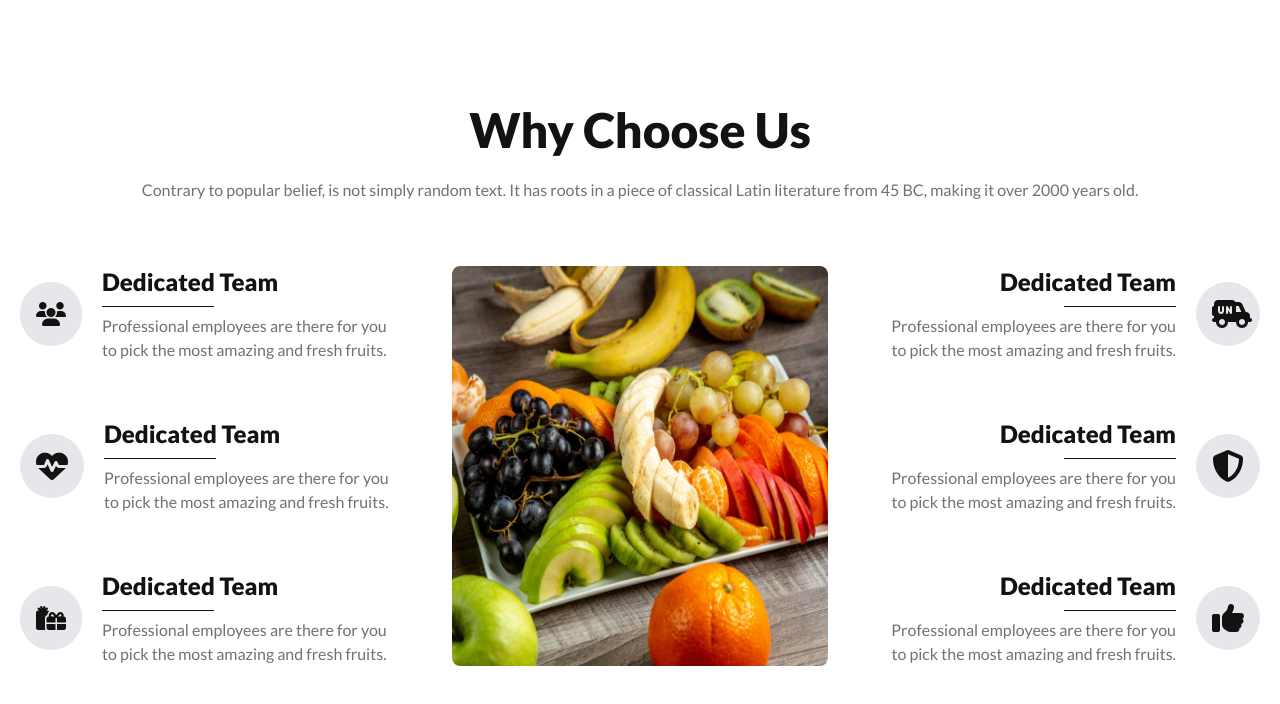
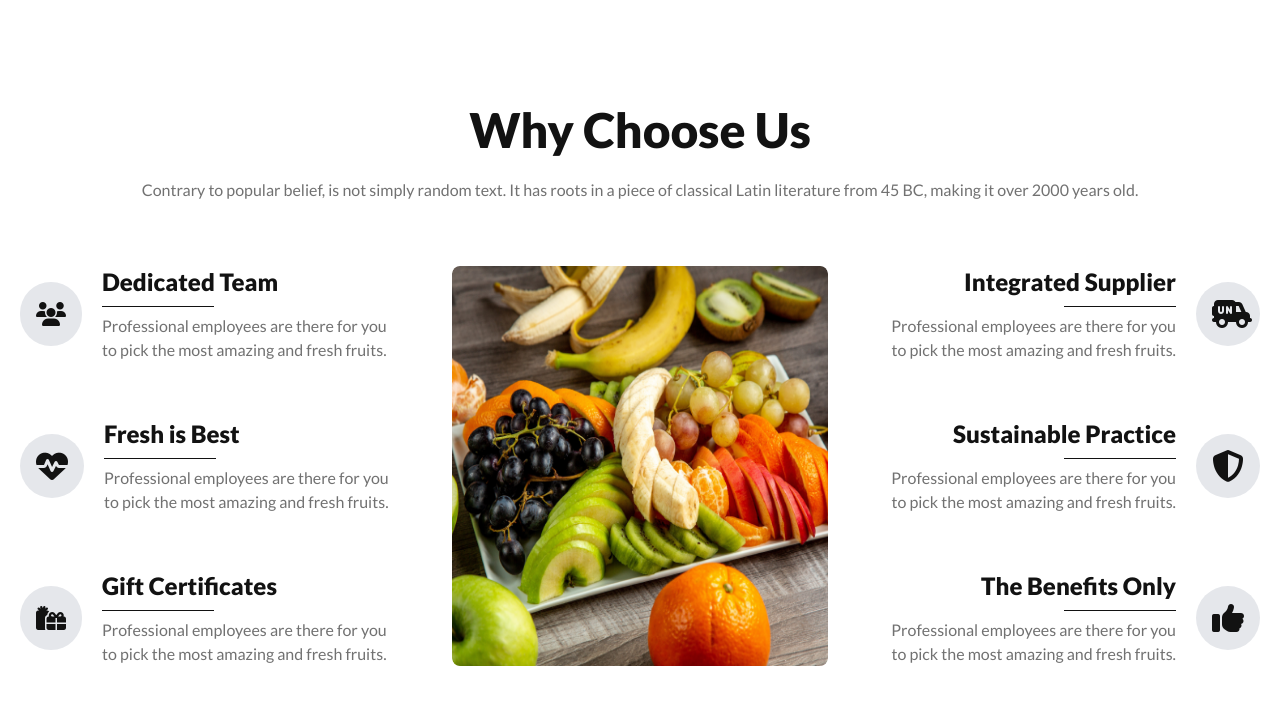
Before and after one commit to mehedi-hasans/B8A3-Fruit-Brust-Project, a plain HTML site: page index.html in a window 1280 px wide. Shown: the part 2649-3353 px from the top of the page. Drawn offline with nearby package versions, Linux system fonts and the light colour scheme.

Commit message:
data change

```diff
--- a/index.html
+++ b/index.html
@@ -45,7 +45,6 @@
               <li><a>About</a></li>
             </ul>
           </div>
-
           <!-- nav 02 -->
             <div class="flex gap-4 items-center">
               <img src="./images/logo.png" alt="">
@@ -340,9 +339,9 @@
           </div>
         </section>
         <!-- Meet the team Section -->
-        <section class="md:my-32">
-          <div class="hero lg:h-[680px]" style="background-image: url(./images/team.png);">
-            <div class="hero-overlay bg-opacity-70"></div>
+        <section class="md:my-32 ">
+          <div class="hero lg:h-[680px] rounded-lg " style="background-image: url(./images/team.png);">
+            <div class="hero-overlay bg-opacity-70 rounded-lg"></div>
             <div class="hero-content text-center">
               <div class=" text-white">
                 <div class="max-w-xl text-center mx-auto">
@@ -419,14 +418,14 @@
               <div class="md:flex md:gap-5 items-center">
                 <div class="bg-gray-200  md:p-4 md:h-16 p-4 w-16 content-center mx-auto leading-8 rounded-full"><i class="fa-solid fa-heart-pulse fa-2xl"></i></div>
                 <div class="text-center md:text-left md:mt-0 mt-5">
-                  <h4 class="font-extrabold text-2xl after:w-28 after:h-px after:left-0 after:top-10 after:absolute relative md:after:bg-[#121212] mb-4">Dedicated Team</h4>
+                  <h4 class="font-extrabold text-2xl after:w-28 after:h-px after:left-0 after:top-10 after:absolute relative md:after:bg-[#121212] mb-4">Fresh is Best</h4>
                   <p class="font-medium  mt-2 text-secondary">Professional employees are there for you to pick the most amazing and fresh fruits.</p>
                 </div>
               </div>
               <div class="md:flex md:gap-5 items-center">
                 <div class="bg-gray-200  md:p-4 md:h-16 p-4 w-16 content-center mx-auto leading-8 rounded-full"><i class="fa-solid fa-gifts fa-xl"></i></div>
                 <div class="text-center md:text-left md:mt-0 mt-5">
-                  <h4 class="font-extrabold text-2xl after:w-28 after:h-px after:left-0 after:top-10 after:absolute relative md:after:bg-[#121212] mb-4">Dedicated Team</h4>
+                  <h4 class="font-extrabold text-2xl after:w-28 after:h-px after:left-0 after:top-10 after:absolute relative md:after:bg-[#121212] mb-4">Gift Certificates</h4>
                   <p class="font-medium  mt-2 text-secondary">Professional employees are there for you to pick the most amazing and fresh fruits.</p>
                 </div>
               </div>
@@ -439,21 +438,21 @@
             <div class="order-3 lg:order-3 md:order-3 space-y-14">
               <div class="flex md:flex-row flex-col-reverse gap-5 items-center text-center md:text-right">
                 <div>
-                  <h4 class="font-extrabold text-2xl after:w-28 after:h-px after:left-auto md:after:right-0 after:right-0 after:top-10 after:absolute relative md:after:bg-[#121212] mb-4">Dedicated Team</h4>
+                  <h4 class="font-extrabold text-2xl after:w-28 after:h-px after:left-auto md:after:right-0 after:right-0 after:top-10 after:absolute relative md:after:bg-[#121212] mb-4">Integrated Supplier</h4>
                   <p class="font-medium  mt-2 text-secondary">Professional employees are there for you to pick the most amazing and fresh fruits.</p>
                 </div>
                 <div class=" bg-gray-200 md:p-4 md:h-16 p-4 w-16 mx-auto leading-8 rounded-full"><i class="fa-solid fa-truck-field-un fa-2xl"></i></div>
               </div>
               <div class="flex md:flex-row flex-col-reverse gap-5 items-center text-center md:text-right">
                 <div>
-                  <h4 class="font-extrabold text-2xl after:w-28 after:h-px after:left-auto md:after:right-0 after:right-0 after:top-10 after:absolute relative md:after:bg-[#121212] mb-4">Dedicated Team</h4>
+                  <h4 class="font-extrabold text-2xl after:w-28 after:h-px after:left-auto md:after:right-0 after:right-0 after:top-10 after:absolute relative md:after:bg-[#121212] mb-4">Sustainable Practice</h4>
                   <p class="font-medium  mt-2 text-secondary">Professional employees are there for you to pick the most amazing and fresh fruits.</p>
                 </div>
                 <div class=" bg-gray-200 md:p-4 md:h-16 p-4 w-16 mx-auto leading-8 rounded-full"><i class="fa-solid fa-shield-halved fa-2xl"></i></div>
               </div>
               <div class="flex md:flex-row flex-col-reverse gap-5 items-center text-center md:text-right">
                 <div>
-                  <h4 class="font-extrabold text-2xl after:w-28 after:h-px after:left-auto md:after:right-0 after:right-0 after:top-10 after:absolute relative md:after:bg-[#121212] mb-4">Dedicated Team</h4>
+                  <h4 class="font-extrabold text-2xl after:w-28 after:h-px after:left-auto md:after:right-0 after:right-0 after:top-10 after:absolute relative md:after:bg-[#121212] mb-4">The Benefits Only</h4>
                   <p class="font-medium  mt-2 text-secondary">Professional employees are there for you to pick the most amazing and fresh fruits.</p>
                 </div>
                 <div class=" bg-gray-200 md:p-4 md:h-16 p-4 w-16 mx-auto leading-8 rounded-full"><i class="fa-solid fa-thumbs-up fa-2xl"></i></div>
```
